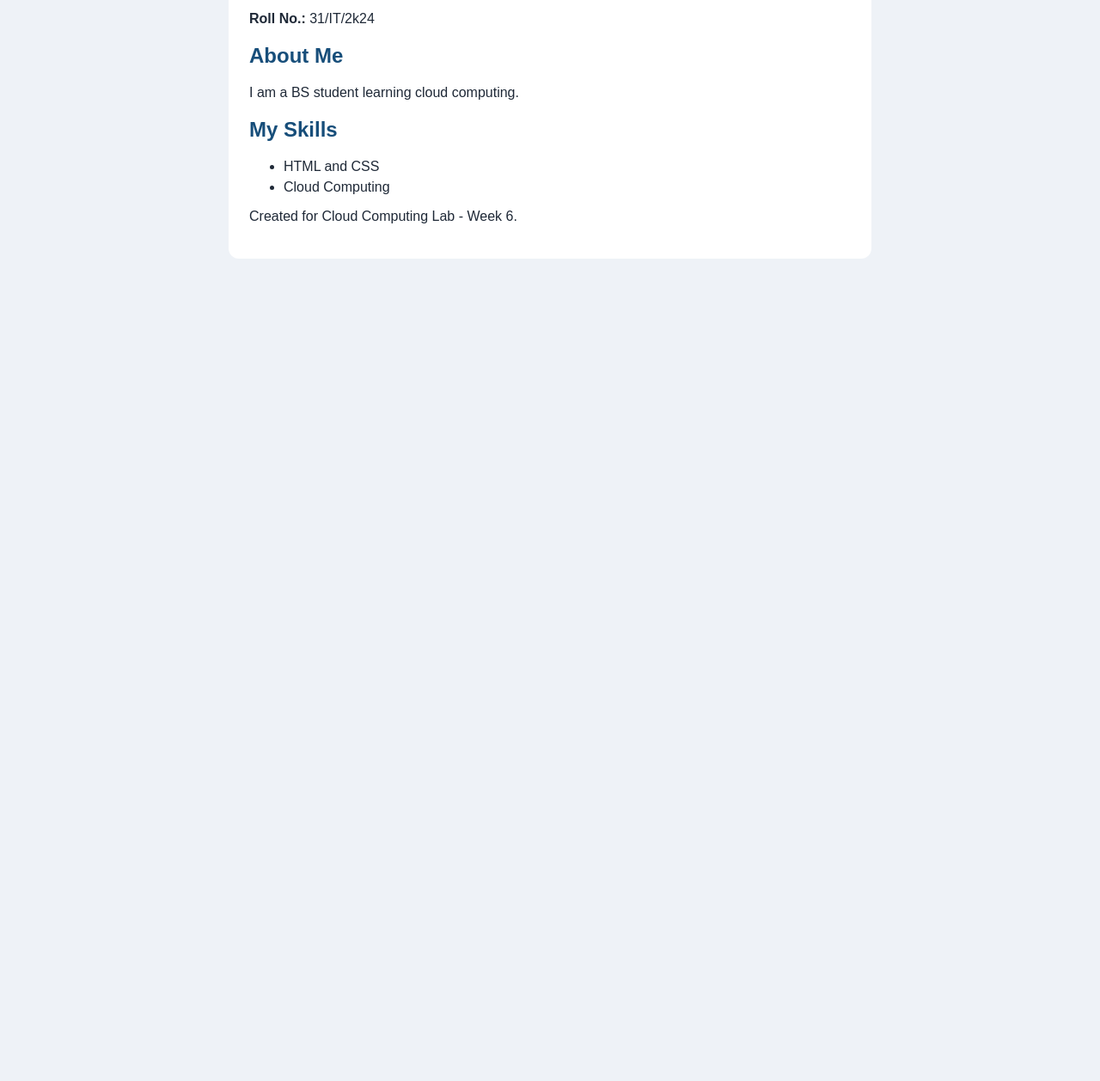
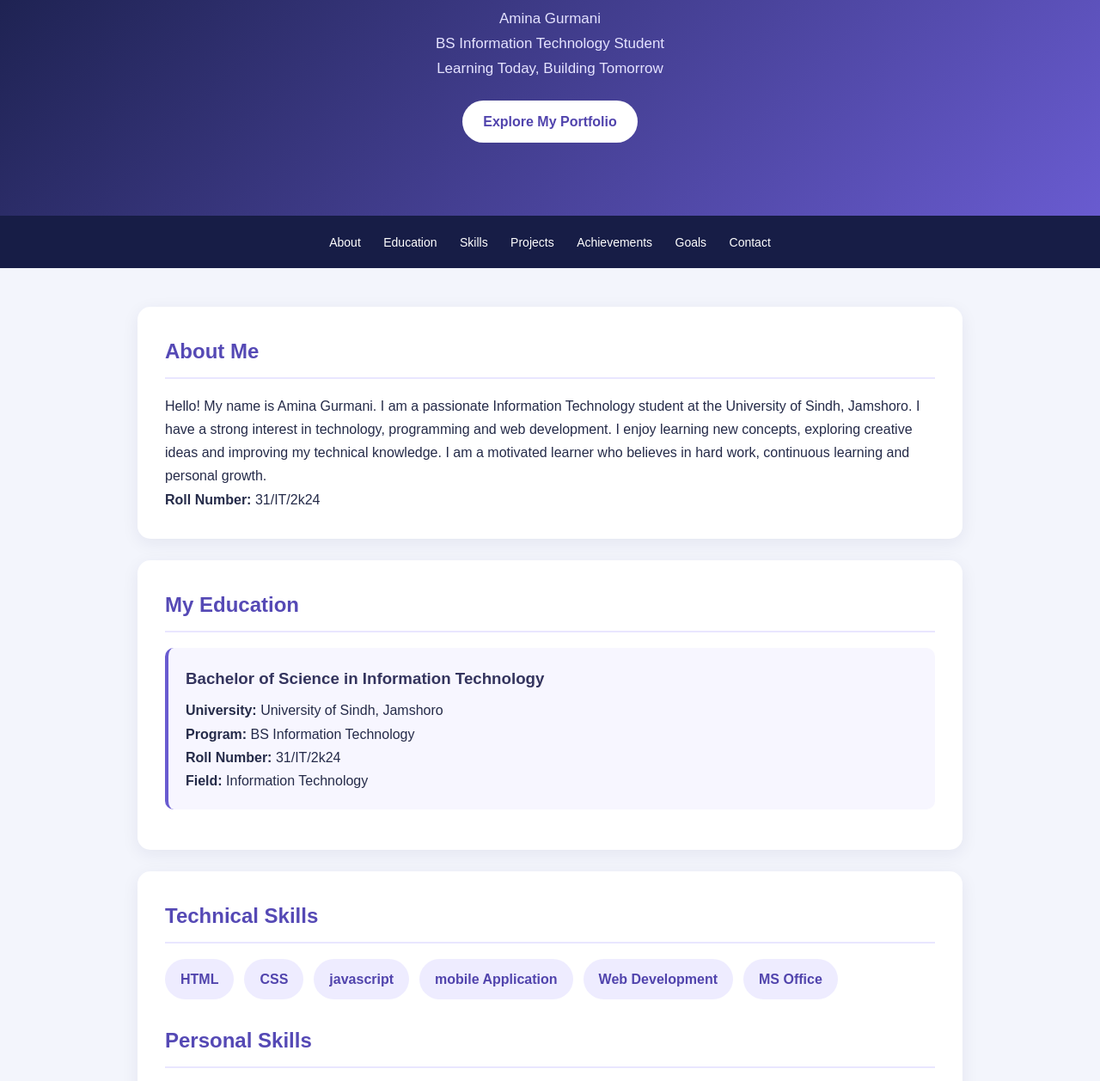
Before and after one commit to amna591/cloud-portfolio, a plain HTML site: page index.html in a window 1280 px wide. Shown: the part 157-1415 px from the top of the page at 86% size. Before the commit the page ends 800 px from the top, so only its background shows below. Drawn offline with Linux system fonts and the light colour scheme.

Commit message:
Update index.html

```diff
--- a/index.html
+++ b/index.html
@@ -3,53 +3,270 @@
 <html lang="en">
 <head>
 <meta charset="UTF-8">
-    <meta name="viewport"
-          content="width=device-width, initial-scale=1.0">
-    <title>My Portfolio</title>
+<meta name="viewport" content="width=device-width, initial-scale=1.0">
+<title>Amina Gurmani | Professional Portfolio</title>
 
 <style>
+* {
+    margin: 0;
+    padding: 0;
+    box-sizing: border-box;
+    scroll-behavior: smooth;
+}
+
 body {
     font-family: Arial, sans-serif;
-            background: #eef2f7;
-            color: #1f2937;
-            padding: 24px;
+    background: #f3f5fc;
+    color: #252b49;
+    line-height: 1.7;
 }
 
-        main {
-            max-width: 700px;
-            margin: auto;
-            background: white;
-            padding: 24px;
-            border-radius: 12px;
+header {
+    background: linear-gradient(135deg, #171d46, #695bd0);
+    color: white;
+    text-align: center;
+    padding: 85px 20px;
 }
 
-        h1, h2 {
-            color: #174e7a;
+header h1 {
+    font-size: 40px;
+    margin-bottom: 12px;
 }
 
-        li {
-            margin-bottom: 6px;
+header p {
+    color: #e5e3ff;
+    font-size: 17px;
+}
+
+.hero-button {
+    display: inline-block;
+    background: white;
+    color: #5144ad;
+    text-decoration: none;
+    padding: 11px 24px;
+    border-radius: 25px;
+    margin-top: 22px;
+    font-weight: bold;
+}
+
+nav {
+    background: #171d46;
+    padding: 17px 10px;
+    text-align: center;
+    position: sticky;
+    top: 0;
+    z-index: 10;
+}
+
+nav a {
+    color: white;
+    text-decoration: none;
+    margin: 0 11px;
+    font-size: 14px;
+}
+
+nav a:hover {
+    color: #c9c1ff;
+}
+
+.container {
+    max-width: 1000px;
+    margin: auto;
+    padding: 20px;
+}
+
+section {
+    background: white;
+    padding: 32px;
+    margin: 25px 0;
+    border-radius: 15px;
+    box-shadow: 0 5px 20px rgba(30,35,80,0.07);
+}
+
+h2 {
+    color: #5549b5;
+    margin-bottom: 18px;
+    border-bottom: 2px solid #e9e6ff;
+    padding-bottom: 9px;
+}
+
+.card {
+    background: #f7f6ff;
+    border-left: 4px solid #695bd0;
+    padding: 20px;
+    margin: 15px 0;
+    border-radius: 10px;
+}
+
+.card h3 {
+    color: #34345e;
+    margin-bottom: 8px;
+}
+
+.skills {
+    display: flex;
+    flex-wrap: wrap;
+    gap: 12px;
+}
+
+.skills span {
+    background: #eeecff;
+    color: #5144ad;
+    padding: 10px 18px;
+    border-radius: 25px;
+    font-weight: bold;
+}
+
+.contact p {
+    margin: 8px 0;
+}
+
+footer {
+    background: #171d46;
+    color: white;
+    text-align: center;
+    padding: 25px;
+    margin-top: 30px;
+}
+
+@media(max-width:600px) {
+    header h1 {
+        font-size: 28px;
+    }
+
+    nav a {
+        display: inline-block;
+        margin: 5px;
+    }
+
+    section {
+        padding: 20px;
+    }
 }
 </style>
 </head>
 
 <body>
-    <main>
+
+<header>
     <h1>Welcome to My Portfolio</h1>
+    <p>Amina Gurmani</p>
+    <p>BS Information Technology Student</p>
+    <p>Learning Today, Building Tomorrow</p>
+    <a class="hero-button" href="#about">Explore My Portfolio</a>
+</header>
 
+<nav>
+    <a href="#about">About</a>
+    <a href="#education">Education</a>
+    <a href="#skills">Skills</a>
+    <a href="#projects">Projects</a>
+    <a href="#achievements">Achievements</a>
+    <a href="#goals">Goals</a>
+    <a href="#contact">Contact</a>
+</nav>
+
+<div class="container">
+
+<section id="about">
+    <h2>About Me</h2>
+    <p>Hello! My name is Amina Gurmani. I am a passionate Information Technology student at the University of Sindh, Jamshoro. I have a strong interest in technology, programming and web development. I enjoy learning new concepts, exploring creative ideas and improving my technical knowledge. I am a motivated learner who believes in hard work, continuous learning and personal growth.</p>
+    <p><b>Roll Number:</b> 31/IT/2k24</p>
+</section>
+
+<section id="education">
+    <h2>My Education</h2>
+    <div class="card">
+        <h3>Bachelor of Science in Information Technology</h3>
+        <p><b>University:</b> University of Sindh, Jamshoro</p>
+        <p><b>Program:</b> BS Information Technology</p>
+        <p><b>Roll Number:</b> 31/IT/2k24</p>
+        <p><b>Field:</b> Information Technology</p>
+    </div>
+</section>
+
+<section id="skills">
+    <h2>Technical Skills</h2>
+    <div class="skills">
+        <span>HTML</span>
+        <span>CSS</span>
+        <span>javascript</span>
+        <span>mobile Application</span>
+        <span>Web Development</span>
+        <span>MS Office</span>
+    </div>
+
+    <h2 style="margin-top:28px;">Personal Skills</h2>
+    <div class="skills">
+        <span>Communication</span>
+        <span>Teamwork</span>
+        <span>Problem Solving</span>
+        <span>Time Management</span>
+        <span>Creativity</span>
+        <span>Quick Learning</span>
+        <span>Adaptability</span>
+        <span>Critical Thinking</span>
+    </div>
+</section>
+
+<section id="projects">
+    <h2>My Projects</h2>
+
+    <div class="card">
+        <h3>Personal Portfolio Website</h3>
+        <p>A personal responsive website developed using HTML and CSS to present my introduction, education and skills.</p>
+    </div>
+
+    <div class="card">
+        <h3>Programming Projects</h3>
+        <p>Academic programming assignments and practical tasks that help improve my coding and problem-solving abilities.</p>
+    </div>
+
+    <div class="card">
+        <h3>Database Learning Projects</h3>
+        <p>Academic practice related to database management, SQL queries and database concepts.</p>
+    </div>
+</section>
+
+<section id="achievements">
+    <h2>Achievements & Learning</h2>
+
+    <div class="card">
+        <h3>Academic Development</h3>
+        <p>Building knowledge of programming, databases and modern computer technologies through university coursework.</p>
+    </div>
+
+    <div class="card">
+        <h3>Practical Experience</h3>
+        <p>Created and published a personal portfolio website using HTML, CSS and cloud hosting.</p>
+    </div>
+
+    <div class="card">
+        <h3>Continuous Learning</h3>
+        <p>Exploring new technologies and improving my knowledge through practical activities and academic learning.</p>
+    </div>
+</section>
+
+<section id="goals">
+    <h2>My Career Goals</h2>
+    <p>My goal is to become a skilled IT professional and build a successful career in the technology industry. I want to strengthen my programming skills, learn modern technologies and gain practical experience. I aim to create useful digital solutions, work on innovative projects and continue growing as a professional.</p>
+</section>
+
+<section id="contact" class="contact">
+    <h2>Contact Me</h2>
     <p><b>Name:</b> Amina Gurmani</p>
-        <p><b>Roll No.:</b> 31/IT/2k24</p>
+    <p><b>Roll Number:</b> 31/IT/2k24</p>
+    <p><b>University:</b> University of Sindh, Jamshoro</p>
+    <p><b>Field:</b> Information Technology</p>
+    <p>Thank you for visiting my portfolio!</p>
+</section>
 
-        <h2>About Me</h2>
-        <p>I am a BS student learning cloud computing.</p>
+</div>
 
-        <h2>My Skills</h2>
-        <ul>
-            <li>HTML and CSS</li>
-            <li>Cloud Computing</li>
-        </ul>
+<footer>
+    <p>© 2026 Amina Gurmani | Professional Portfolio</p>
+    <p>Designed with HTML & CSS</p>
+</footer>
 
-        <p>Created for Cloud Computing Lab - Week 6.</p>
-    </main>
 </body>
 </html>
```
Lines whose indentation alone changed are shown as unchanged.
